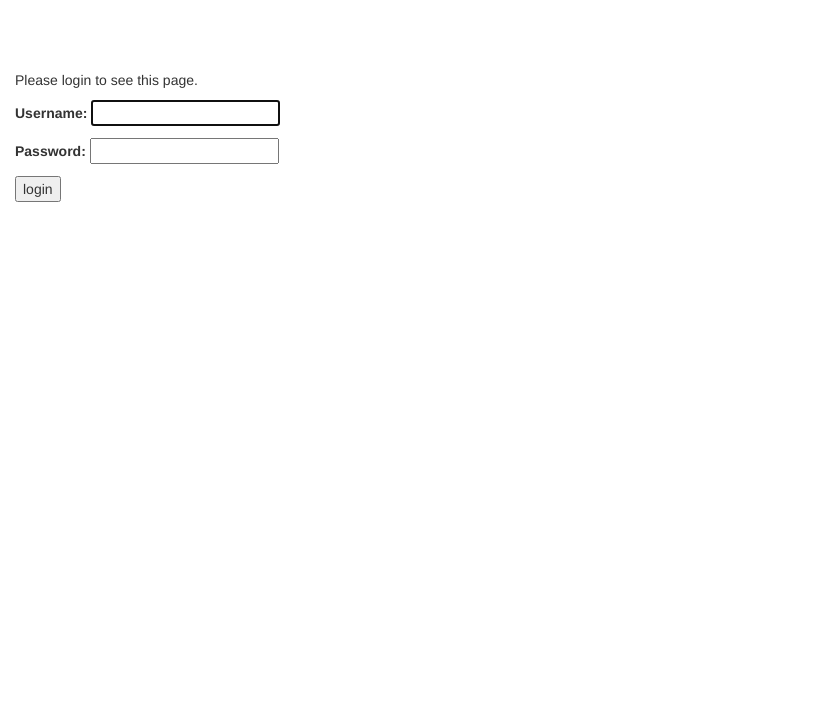
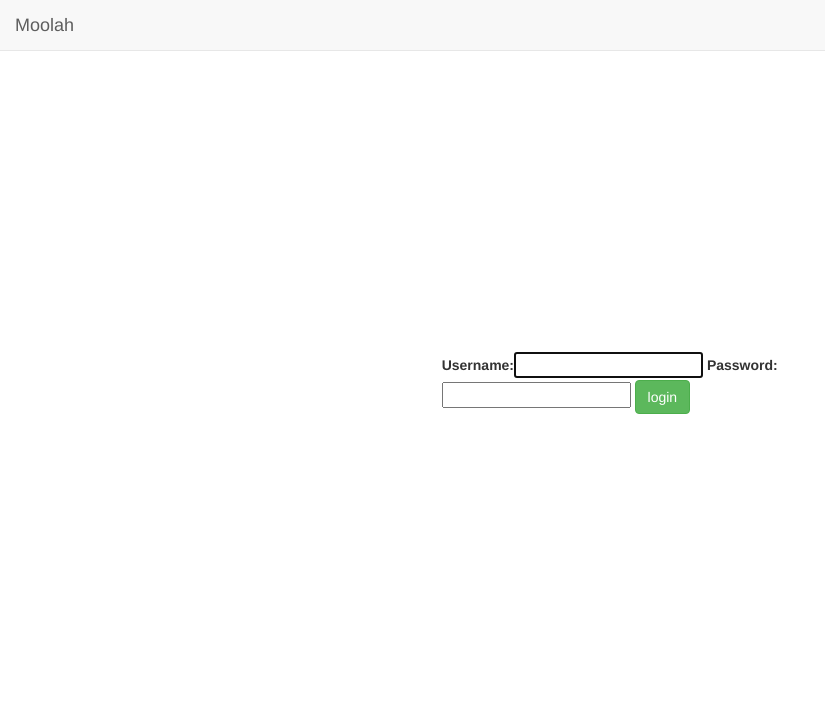
Before and after one commit to arecker/moolah, a Django app: page /accounts/login/?next=/ in a window 1280 px wide. Shown: the top 709 px of the page, without its empty margins (0-825 px from the left). Run offline with Django 3.2, Linux system fonts and the light colour scheme; parts of the project's set-up code (start-up, migrations or seed data) failed here and were passed over; some libraries are stand-ins or nearby versions.

Commit message:
Styles login page

```diff
--- a/moolah/settings.py
+++ b/moolah/settings.py
@@ -17,6 +17,7 @@ INSTALLED_APPS = (
 
     'django_extensions',
     'rest_framework',
+    'django_forms_bootstrap',
 
     'tracking'
 )
--- a/static/css/site.css
+++ b/static/css/site.css
@@ -1 +1,9 @@
 body { padding-top: 70px; }
+
+.vertical-center {
+  min-height: 80%;
+  min-height: 80vh;
+
+  display: flex;
+  align-items: center;
+}
--- a/templates/base.html
+++ b/templates/base.html
@@ -11,11 +11,17 @@
       {% endblock %}
     </div>
     {% include "scripts.html" %}
+    {% load staticfiles %}
+    <script src="{% static 'app/app.js' %}"></script>
+    <script src="{% static 'app/directives/moolah-nav.js' %}"></script>
+    <script src="{% static 'app/controllers/summary.js' %}"></script>
+    <script src="{% static 'app/controllers/today.js' %}"></script>
+    <script src="{% static 'app/services/resource.js' %}"></script>
+    <script src="{% static 'app/services/static.js' %}"></script>
     {% block scripts %}
     {% endblock %}
     <script>
      $(document).ready(function() {
-         // This command is used to initialize some elements and make them work properly
          $.material.init();
      });
     </script>
--- a/templates/registration/login.html
+++ b/templates/registration/login.html
@@ -1,27 +1,34 @@
 {% extends "base.html" %}
 {% block content %}
-{% if form.errors %}
-<p>Your username and password didn't match. Please try again.</p>
-{% endif %}
-{% if next %}
-{% if user.is_authenticated %}
-<p>Your account doesn't have access to this page. To proceed,
-  please login with an account that has access.</p>
-{% else %}
-<p>Please login to see this page.</p>
-{% endif %}
-{% endif %}
+<nav class="navbar navbar-default navbar-fixed-top">
+  <div class="navbar-header">
+    <button type="button"
+            class="navbar-toggle collapsed"
+            data-toggle="collapse"
+            data-target="#moolah-nav"
+            aria-expanded="false">
+      <span class="sr-only">Toggle navigation</span>
+      <span class="icon-bar"></span>
+      <span class="icon-bar"></span>
+      <span class="icon-bar"></span>
+    </button>
+    <a class="navbar-brand"
+       href="#">Moolah</a>
+  </div>
+</nav>
 <div class="row">
-    <div class="col-lg-6">
+  <div class="col-md-4"></div>
+  <div class="col-md-4 vertical-center">
     <form method="post" action="{% url 'django.contrib.auth.views.login' %}">
       <div class="form-group">
         {% csrf_token %}
-          {{ form.as_p }}
-          <input type="submit" value="login" />
+        {% load bootstrap_tags %}
+        {{ form | as_bootstrap }}
+        <input class="btn btn-success" type="submit" value="login" />
         <input type="hidden" name="next" value="{{ next }}" />
       </div>
     </form>
   </div>
+  <div class="col-md-4"></div>
 </div>
-</form>
 {% endblock %}
```
Also changed, not shown: templates/index.html (+0 -9 lines). Lines whose indentation alone changed are shown as unchanged.
